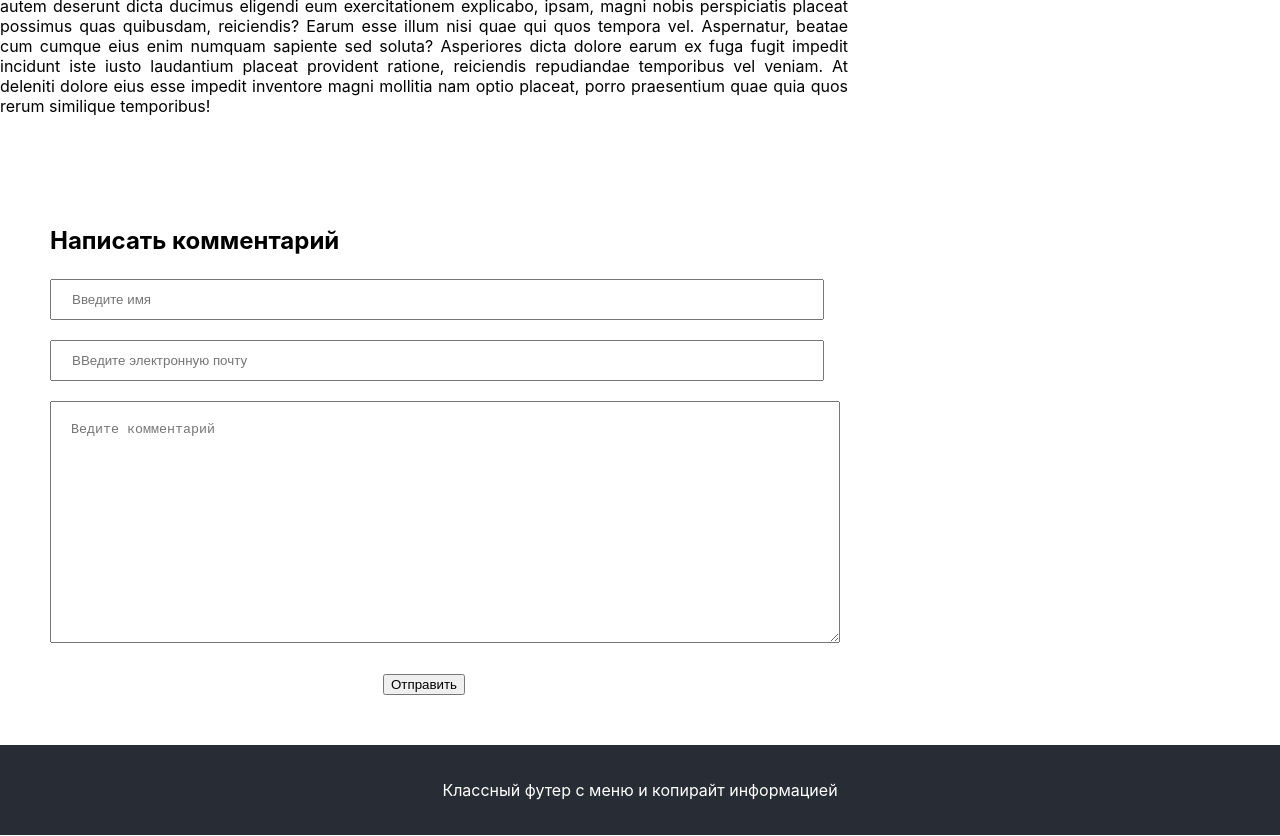
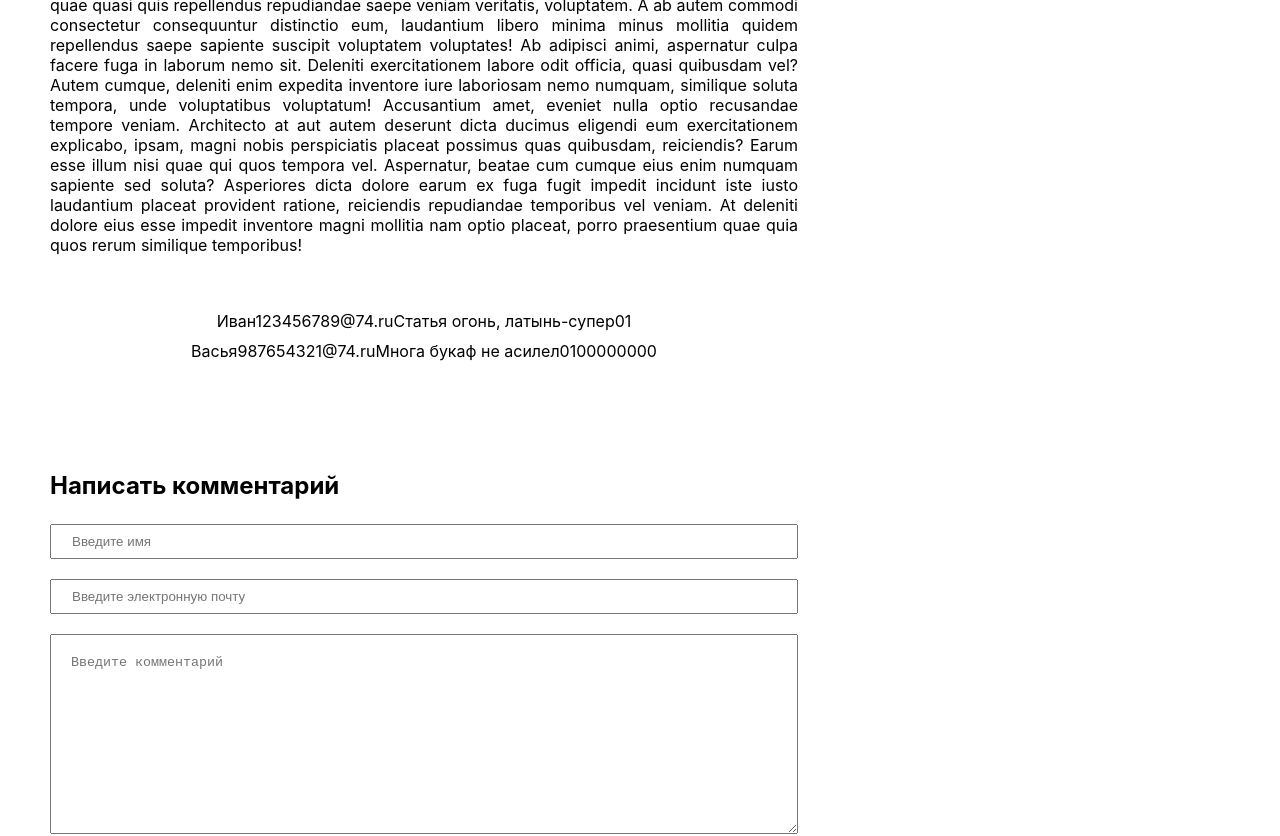
Before and after one commit to EvgeniyGrokholskiy/IS74, a React (Create React App) app: page / in a window 1280 px wide. Shown: the part 960-1796 px from the top of the page. Built offline with nearby package versions, Linux system fonts and the light colour scheme.

Commit message:
added comment state and fake comment layout

```diff
--- a/src/App.css
+++ b/src/App.css
@@ -1,3 +1,7 @@
+*{
+  box-sizing: border-box;
+}
+
 .App {
   text-align: center;
 }
--- a/src/App.tsx
+++ b/src/App.tsx
@@ -1,14 +1,36 @@
 import './App.css';
-import React from 'react';
+import React, {useState} from 'react';
 import Header from "./components/header/Header";
 import Footer from "./components/footer/Footer";
 import Article from "./components/article/Article";
+import {IComment} from './types/types';
+
 
 function App() {
+
+    const [comments, setComments] = useState<IComment[]>([
+        {
+            id: 0,
+            name: "Иван",
+            email: "123456789@74.ru",
+            comment: "Статья огонь, латынь-супер",
+            createDate: 1,
+            likeCount: 0
+        },
+        {
+            id: 1,
+            name: "Васья",
+            email: "987654321@74.ru",
+            comment: "Многа букаф не асилел",
+            createDate: 100000000,
+            likeCount: 0
+        }
+    ])
+
     return (
         <div className="App">
             <Header/>
-        <Article/>
+            <Article commentsArray={comments}/>
             <Footer/>
         </div>
     );
--- a/src/components/article/Article.tsx
+++ b/src/components/article/Article.tsx
@@ -2,15 +2,18 @@ import {Grid} from '@mui/material';
 import React from 'react';
 import styled from "styled-components";
 import CommentForm from "../commentForm/CommentForm";
+import {IComment} from "../../types/types";
 
 const StyledH1 = styled.h1`
   color: #282c34;
   margin: 20px auto;
+  padding: 0 50px;
   width: 100%;
 `
 
 const StyledParagraph = styled.p`
   margin: 20px auto;
+  padding: 0 50px;
   text-align: justify;
   width: 100%;
 `
@@ -24,7 +27,32 @@ const StyledSideBarPlaceholder = styled.h2`
   writing-mode: vertical-lr;
 `
 
-const Article = () => {
+const StyledCommentBlock = styled.div`
+  display: flex;
+  flex-direction: column;
+  gap: 10px;
+  margin: 20px 0;
+  padding: 0 50px;
+`
+
+interface IArticleProps {
+    commentsArray: IComment[]
+}
+
+const Article:React.FC<IArticleProps> = ({commentsArray}) => {
+
+    const commentsToRender = commentsArray.map((item)=>{
+        return(
+            <div key={item.id}>
+                <span>{item.name}</span>
+                <span>{item.email}</span>
+                <span>{item.comment}</span>
+                <span>{item.likeCount}</span>
+                <span>{item.createDate}</span>
+            </div>
+        )
+    })
+
     return (
         <main>
             <Grid container spacing={2}>
@@ -114,11 +142,14 @@ const Article = () => {
                     </StyledSideBarPlaceholder>
                 </Grid>
                 <Grid item xs={8}>
+                    <StyledCommentBlock>
+                        {commentsToRender}
+                    </StyledCommentBlock>
+                </Grid>
+                <Grid item xs={8}>
                     <CommentForm callback={() => {}}/>
                 </Grid>
             </Grid>
-
-
         </main>
     );
 };
--- a/src/components/commentForm/CommentForm.tsx
+++ b/src/components/commentForm/CommentForm.tsx
@@ -78,10 +78,10 @@ const CommentForm: React.FC<ICommentFormProps> = ({callback}) => {
                              placeholder={"Введите имя"}
                              onChange={handleChangeValue}/>
                 <StyledInput type={"email"} required={true} value={formState.email} data-name={"email"}
-                             placeholder={"ВВедите электронную почту"}
+                             placeholder={"Введите электронную почту"}
                              onChange={handleChangeValue}/>
                 <StyledTextArea required={true} value={formState.comment} data-name={"comment"}
-                                placeholder={"Ведите комментарий"}
+                                placeholder={"Введите комментарий"}
                                 onChange={handleChangeValue}/>
                 <button>{"Отправить"}</button>
             </form>
--- /dev/null
+++ b/src/types/types.ts
@@ -0,0 +1,8 @@
+export interface IComment {
+    id: number
+    name: string
+    email: string
+    comment: string
+    createDate: number
+    likeCount: number
+}
```
Lines whose indentation alone changed are shown as unchanged.
